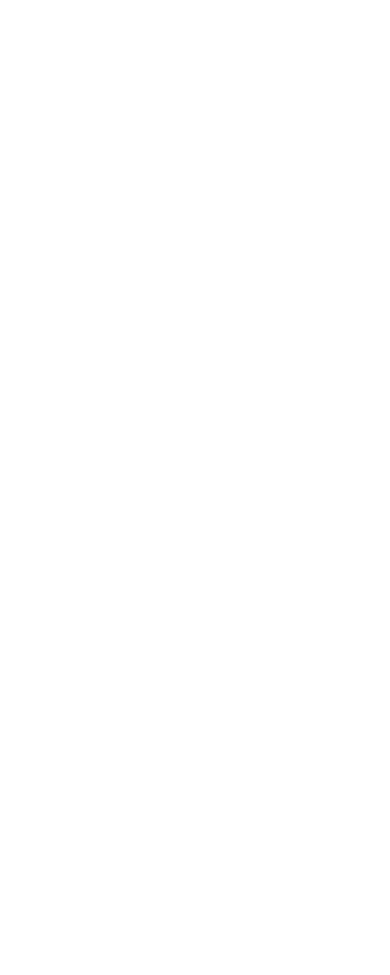
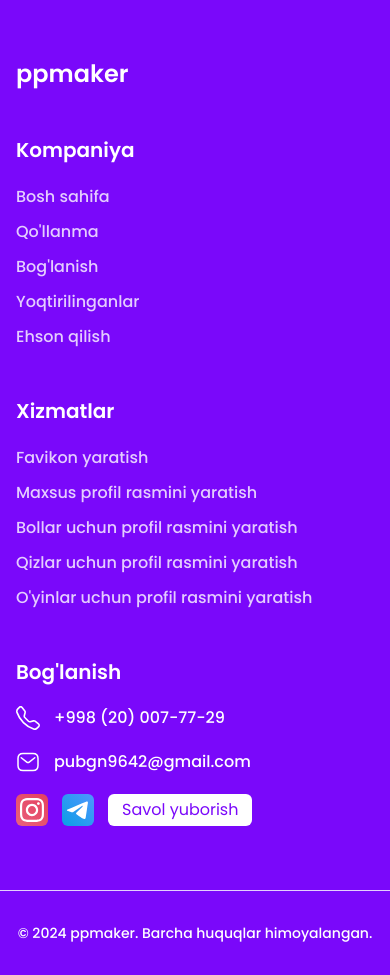
Before and after one commit to YaxyobekUz/ppmaker, a React (Vite) app: page / in a window 390 px wide. Shown: the part 7860-8835 px from the top of the page. Before the commit the page ends 7866 px from the top, so only its background shows below. Built offline with nearby package versions, Linux system fonts and the light colour scheme.

Commit message:
add footer with responsive styles

```diff
--- /dev/null
+++ b/src/components/Footer.jsx
@@ -0,0 +1,222 @@
+import React from "react";
+import { Link } from "react-router-dom";
+
+// images
+import emailIcon from "../assets/images/icons/email.svg";
+import telegramIcon from "../assets/images/icons/telegram.svg";
+import telephoneIcon from "../assets/images/icons/telephone.svg";
+import instagramIcon from "../assets/images/icons/instagram.svg";
+
+const Footer = () => {
+  return (
+    <footer className="bg-brand-violet-500">
+      <div className="container py-16">
+        {/* main content */}
+        <div className="grid grid-cols-1 gap-x-5 gap-y-12 text-white md:grid-cols-2 lg:grid-cols-4">
+          {/* logo */}
+          <div>
+            <Link
+              to="/"
+              title="profile picture maker logo"
+              className="font-semibold !leading-none text-2xl text-white xs:text-3xl"
+            >
+              ppmaker
+            </Link>
+          </div>
+
+          {/* company */}
+          <div className="space-y-5">
+            <h3 className="text-xl font-semibold">Kompaniya</h3>
+
+            {/* list */}
+            <ul className="space-y-2.5">
+              <li>
+                <Link
+                  to="/"
+                  className="text-base opacity-80 transition-opacity hover:opacity-100"
+                >
+                  Bosh sahifa
+                </Link>
+              </li>
+              <li>
+                <Link
+                  to="/manual"
+                  className="text-base opacity-80 transition-opacity hover:opacity-100"
+                >
+                  Qo'llanma
+                </Link>
+              </li>
+              <li>
+                <Link
+                  to="/contact"
+                  className="text-base opacity-80 transition-opacity hover:opacity-100"
+                >
+                  Bog'lanish
+                </Link>
+              </li>
+              <li>
+                <Link
+                  to="/favorites"
+                  className="text-base opacity-80 transition-opacity hover:opacity-100"
+                >
+                  Yoqtirilinganlar
+                </Link>
+              </li>
+              <li>
+                <Link
+                  to="/donate"
+                  className="text-base opacity-80 transition-opacity hover:opacity-100"
+                >
+                  Ehson qilish
+                </Link>
+              </li>
+            </ul>
+          </div>
+
+          {/* services */}
+          <div className="space-y-5">
+            <h3 className="text-xl font-semibold">Xizmatlar</h3>
+
+            {/* services list */}
+            <ul className="space-y-2.5">
+              <li>
+                <Link
+                  to="/services/create/favicon"
+                  className="text-base opacity-80 transition-opacity hover:opacity-100"
+                >
+                  Favikon yaratish
+                </Link>
+              </li>
+              <li>
+                <Link
+                  className="text-base opacity-80 transition-opacity hover:opacity-100"
+                  to="/services/create/special-profile-picture"
+                >
+                  Maxsus profil rasmini yaratish
+                </Link>
+              </li>
+              <li>
+                <Link
+                  className="text-base opacity-80 transition-opacity hover:opacity-100"
+                  to="/services/create/profile-picture/for-boys/1"
+                >
+                  Bollar uchun profil rasmini yaratish
+                </Link>
+              </li>
+              <li>
+                <Link
+                  className="text-base opacity-80 transition-opacity hover:opacity-100"
+                  to="/services/create/profile-picture/for-girls/1"
+                >
+                  Qizlar uchun profil rasmini yaratish
+                </Link>
+              </li>
+              <li>
+                <Link
+                  className="text-base opacity-80 transition-opacity hover:opacity-100"
+                  to="/services/create/profile-picture/for-games/1"
+                >
+                  O'yinlar uchun profil rasmini yaratish
+                </Link>
+              </li>
+            </ul>
+          </div>
+
+          {/* contact */}
+          <div className="space-y-5">
+            <h3 className="text-xl font-semibold">Bog'lanish</h3>
+
+            {/* details */}
+            <div className="space-y-5">
+              {/* telephone number */}
+              <div className="flex gap-3.5">
+                <img
+                  width={24}
+                  height={24}
+                  className="size-6"
+                  src={telephoneIcon}
+                  alt="telephone icon"
+                />
+
+                <a
+                  href="tel:+998200077729"
+                  className="text-base transition-opacity hover:opacity-80"
+                >
+                  +998 (20) 007-77-29
+                </a>
+              </div>
+
+              {/* email */}
+              <div className="flex gap-3.5">
+                <img
+                  width={24}
+                  height={24}
+                  src={emailIcon}
+                  alt="email icon"
+                  className="size-6"
+                />
+
+                <a
+                  href="mailto:pubgn9642@gmail.com"
+                  className="text-base transition-opacity hover:opacity-80"
+                >
+                  pubgn9642@gmail.com
+                </a>
+              </div>
+
+              {/* social */}
+              <div className="flex flex-wrap gap-3.5">
+                {/* instagram */}
+                <a
+                  target="_blank"
+                  href="https://instagram.com/"
+                  className=" transition-opacity hover:opacity-80"
+                >
+                  <img
+                    width={32}
+                    height={32}
+                    className="size-8"
+                    src={instagramIcon}
+                    alt="instagram icon"
+                  />
+                </a>
+
+                {/* telegram */}
+                <a
+                  target="_blank"
+                  href="https://"
+                  className=" transition-opacity hover:opacity-80"
+                >
+                  <img
+                    width={32}
+                    height={32}
+                    className="size-8"
+                    src={telegramIcon}
+                    alt="telegram icon"
+                  />
+                </a>
+
+                {/* form */}
+                <Link
+                  to="/contact#form"
+                  className="flex items-center justify-center px-3.5 text-base font-normal bg-white rounded-md text-brand-violet-500 transition-colors hover:bg-white/80"
+                >
+                  Savol yuborish
+                </Link>
+              </div>
+            </div>
+          </div>
+        </div>
+      </div>
+
+      {/* copyright */}
+      <div className="border-t border-white/80 py-8 px-4">
+        <p className="text-sm text-white text-center xs:text-base">
+          &copy; 2024 ppmaker. Barcha huquqlar himoyalangan.
+        </p>
+      </div>
+    </footer>
+  );
+};
+
+export default Footer;
--- a/src/index.css
+++ b/src/index.css
@@ -103,7 +103,7 @@
 
   /* faq */
   .faq-list-item {
-    @apply rounded-lg border-2 border-brand-darkblue-700/5 sm:rounded-xl;
+    @apply rounded-lg border border-brand-darkblue-700/5 xs:border-2 sm:rounded-xl;
   }
 
   .faq-list-item-btn {
@@ -131,7 +131,7 @@
   }
 
   .active-faq-list-item .faq-list-item-answer {
-    @apply h-max opacity-100 p-4 border-t-2 border-brand-darkblue-700/5 md:p-5;
+    @apply h-max opacity-100 p-4 border-t border-brand-darkblue-700/5 xs:border-t-2 md:p-5;
   }
 
   .active-faq-list-item .faq-list-item-icon {
--- a/src/layouts/MainLayout.jsx
+++ b/src/layouts/MainLayout.jsx
@@ -4,6 +4,7 @@
 // components
 import Top from "../components/Top";
 import Header from "../components/Header";
+import Footer from "../components/Footer";
 
 const MainLayout = () => {
   return (
@@ -11,6 +12,7 @@
       <Top />
       <Header />
       <Outlet />
+      <Footer />
     </>
   );
 };
```
